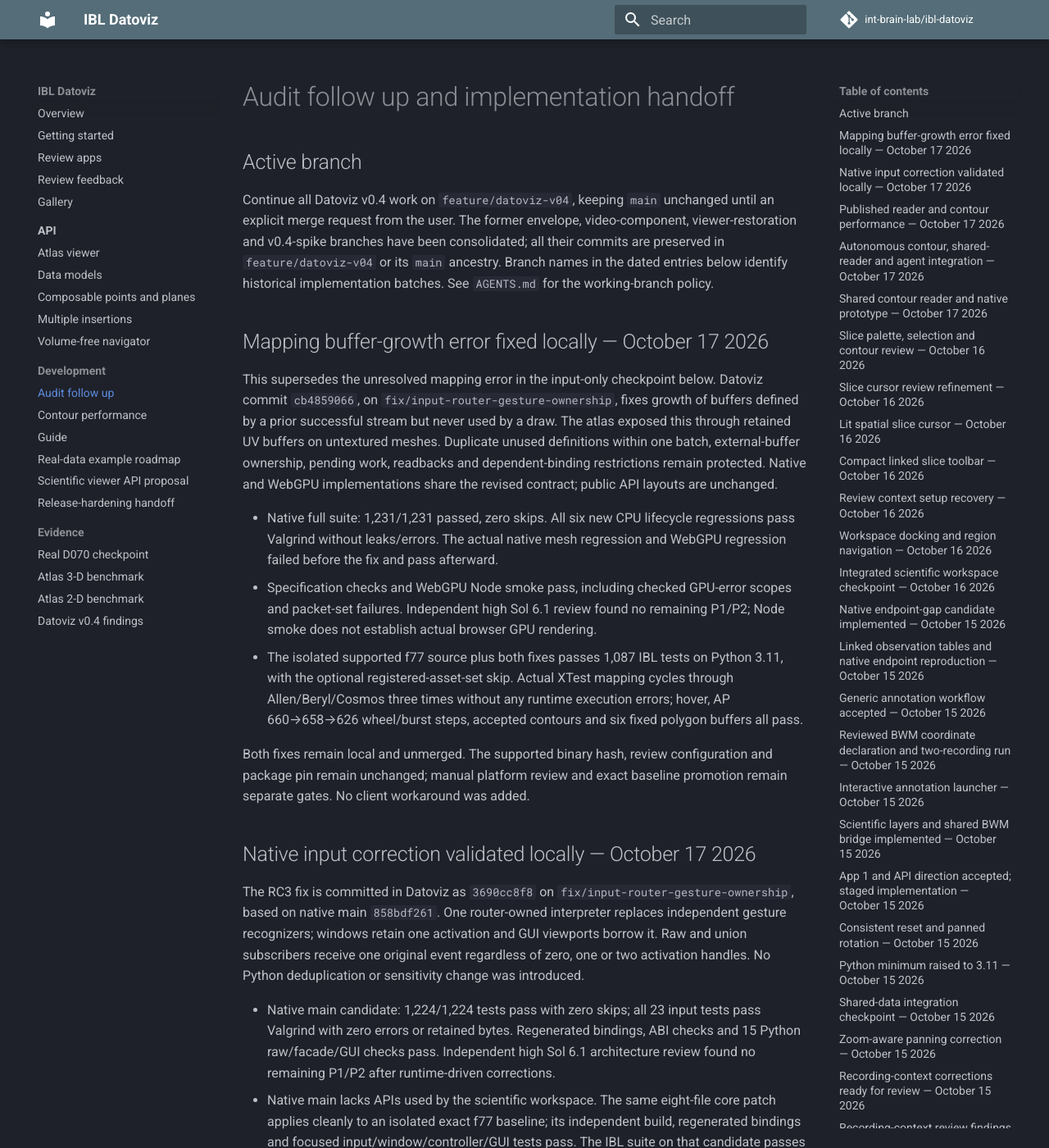
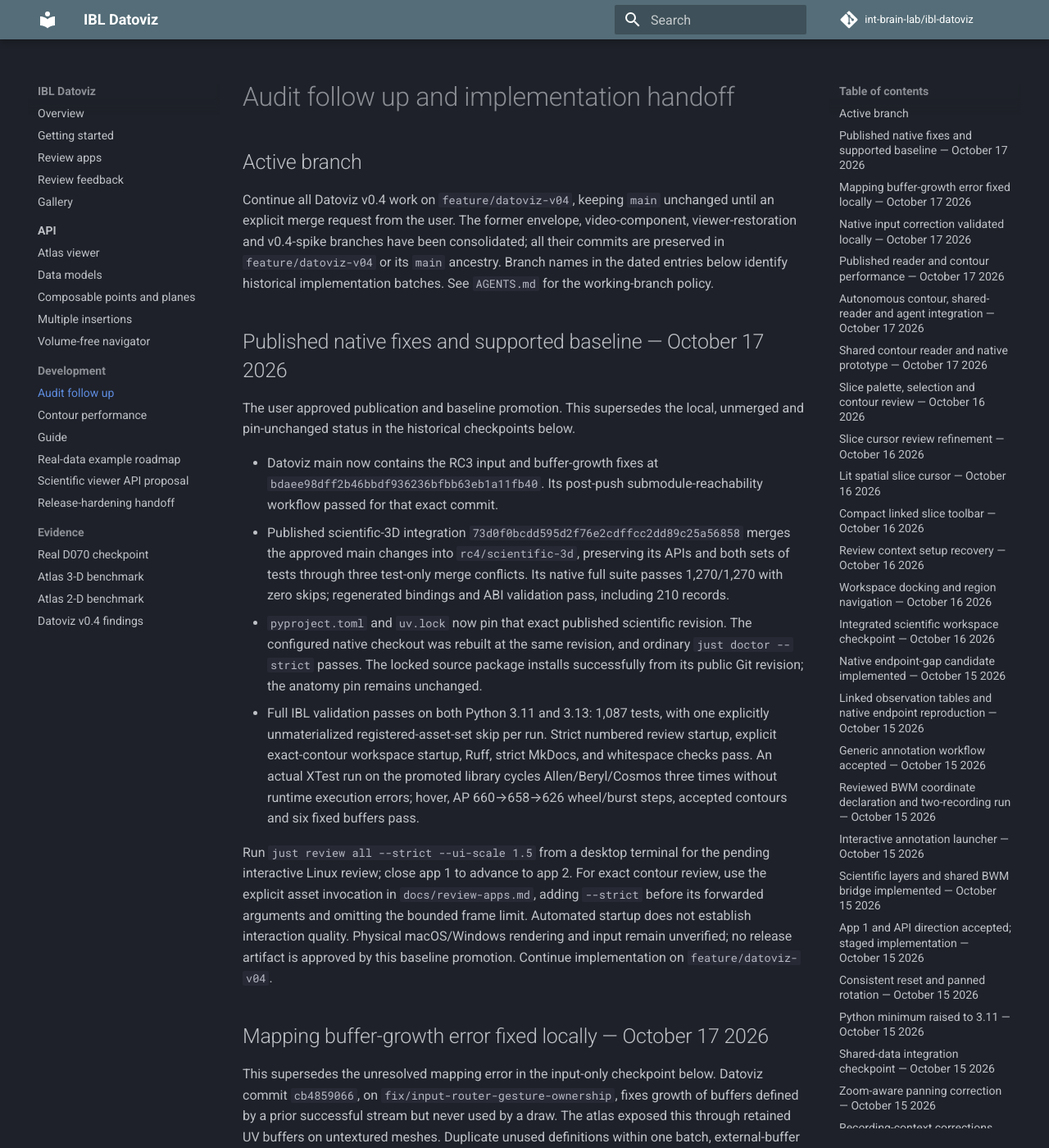
Before and after one commit to int-brain-lab/ibl-datoviz, an MkDocs documentation site: the page built from docs/NEXT_STEPS.md, in a window 1280 px wide and 1400 px high. Shown: the whole window at 82% size. Built offline with MkDocs 1.6.1 and Material for MkDocs 9.7.7, drawn with Linux system fonts in a browser that asks for light colours; comment, search, counter and statistics services are not loaded.

Commit message:
Pin validated scientific baseline with canonical input and buffer growth fixes

```diff
--- a/docs/NEXT_STEPS.md
+++ b/docs/NEXT_STEPS.md
@@ -8,6 +8,38 @@
 all their commits are preserved in `feature/datoviz-v04` or its `main` ancestry.
 Branch names in the dated entries below identify historical implementation batches.
 See `AGENTS.md` for the working-branch policy.
+
+## Published native fixes and supported baseline — October 17 2026
+
+The user approved publication and baseline promotion. This supersedes the local,
+unmerged and pin-unchanged status in the historical checkpoints below.
+
+- Datoviz main now contains the RC3 input and buffer-growth fixes at
+  `bdaee98dff2b46bbdf936236bfbb63eb1a11fb40`. Its post-push submodule-reachability
+  workflow passed for that exact commit.
+- Published scientific-3D integration
+  `73d0f0bcdd595d2f76e2cdffcc2dd89c25a56858` merges the approved main changes into
+  `rc4/scientific-3d`, preserving its APIs and both sets of tests through three
+  test-only merge conflicts. Its native full suite passes 1,270/1,270 with zero
+  skips; regenerated bindings and ABI validation pass, including 210 records.
+- `pyproject.toml` and `uv.lock` now pin that exact published scientific revision.
+  The configured native checkout was rebuilt at the same revision, and ordinary
+  `just doctor --strict` passes. The locked source package installs successfully
+  from its public Git revision; the anatomy pin remains unchanged.
+- Full IBL validation passes on both Python 3.11 and 3.13: 1,087 tests, with one
+  explicitly unmaterialized registered-asset-set skip per run. Strict numbered
+  review startup, explicit exact-contour workspace startup, Ruff, strict MkDocs,
+  and whitespace checks pass. An actual XTest run on the promoted library cycles
+  Allen/Beryl/Cosmos three times without runtime execution errors; hover, AP
+  660→658→626 wheel/burst steps, accepted contours and six fixed buffers pass.
+
+Run `just review all --strict --ui-scale 1.5` from a desktop terminal for the
+pending interactive Linux review; close app 1 to advance to app 2. For exact
+contour review, use the explicit asset invocation in `docs/review-apps.md`, adding
+`--strict` before its forwarded arguments and omitting the bounded frame limit.
+Automated startup does not establish interaction quality. Physical macOS/Windows
+rendering and input remain unverified; no release artifact is approved by this
+baseline promotion. Continue implementation on `feature/datoviz-v04`.
 
 ## Mapping buffer-growth error fixed locally — October 17 2026
 
--- a/pyproject.toml
+++ b/pyproject.toml
@@ -31,7 +31,7 @@
 [tool.uv.sources]
 # Immutable revisions define this unreleased source snapshot. Adjacent source
 # checkouts may override them only through an explicit PYTHONPATH development command.
-datoviz = { git = "https://github.com/datoviz/datoviz.git", rev = "f77b5d05f914149858d56c374e7cb69ee23a72b3" }
+datoviz = { git = "https://github.com/datoviz/datoviz.git", rev = "73d0f0bcdd595d2f76e2cdffcc2dd89c25a56858" }
 ibl-anatomy = { git = "https://github.com/int-brain-lab/ibl-anatomy.git", rev = "95ae2426965769d2592f239abb251bc621f1cedb" }
 
 [dependency-groups]
```
Also changed, not shown: 1 other file.
